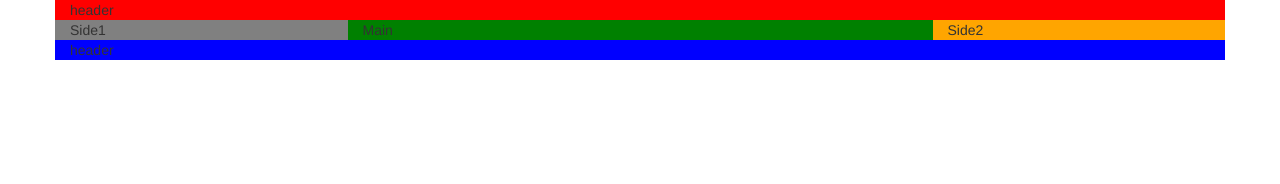
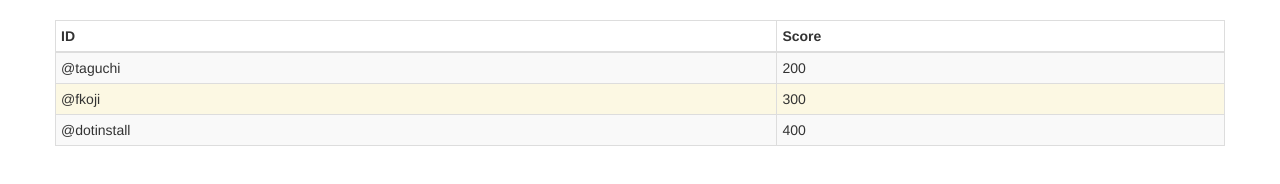
Before and after one commit to wp15000/bootstrap, a plain HTML site: page index.html in a window 1280 px wide. Drawn offline with nearby package versions, Linux system fonts and the light colour scheme.

Commit message:
tableの設定

```diff
--- a/index.html
+++ b/index.html
@@ -8,17 +8,33 @@
     <link href="css/bootstrap.min.css" rel="stylesheet">
   </head>
   <body>
-    <div id="header" class="container" style="background:red;">header</div>
 
-    <div class="container">
-      <div class="row">
-        <div class="col-sm-3 hidden-xs"  style="background:gray;">Side1</div>
-        <div class="col-sm-6 col-xs-6"  style="background:green;">Main</div>
-        <div class="col-sm-3 col-xs-6"  style="background:orange;">Side2</div>
-      </div>
+
+    <div class="container" style="padding: 20px 0">
+      <table class="table table-striped table-bordered table-hover table-condensed">
+        <thead>
+          <tr>
+            <th>ID</th>
+            <th>Score</th>
+          </tr>
+        </thead>
+        <tbody>
+          <tr>
+            <td>@taguchi</td>
+            <td>200</td>
+          </tr>
+          <tr class="warning">
+            <td>@fkoji</td>
+            <td>300</td>
+          </tr>
+          <tr>
+            <td>@dotinstall</td>
+            <td>400</td>
+          </tr>
+        </tbody>
+      </table>
     </div>
 
-    <div id="footer" class="container" style="background:blue">header</div>
 
     <script src="https://ajax.googleapis.com/ajax/libs/jquery/1.11.3/jquery.min.js"></script>
     <script src="js/bootstrap.min.js"></script>
```
